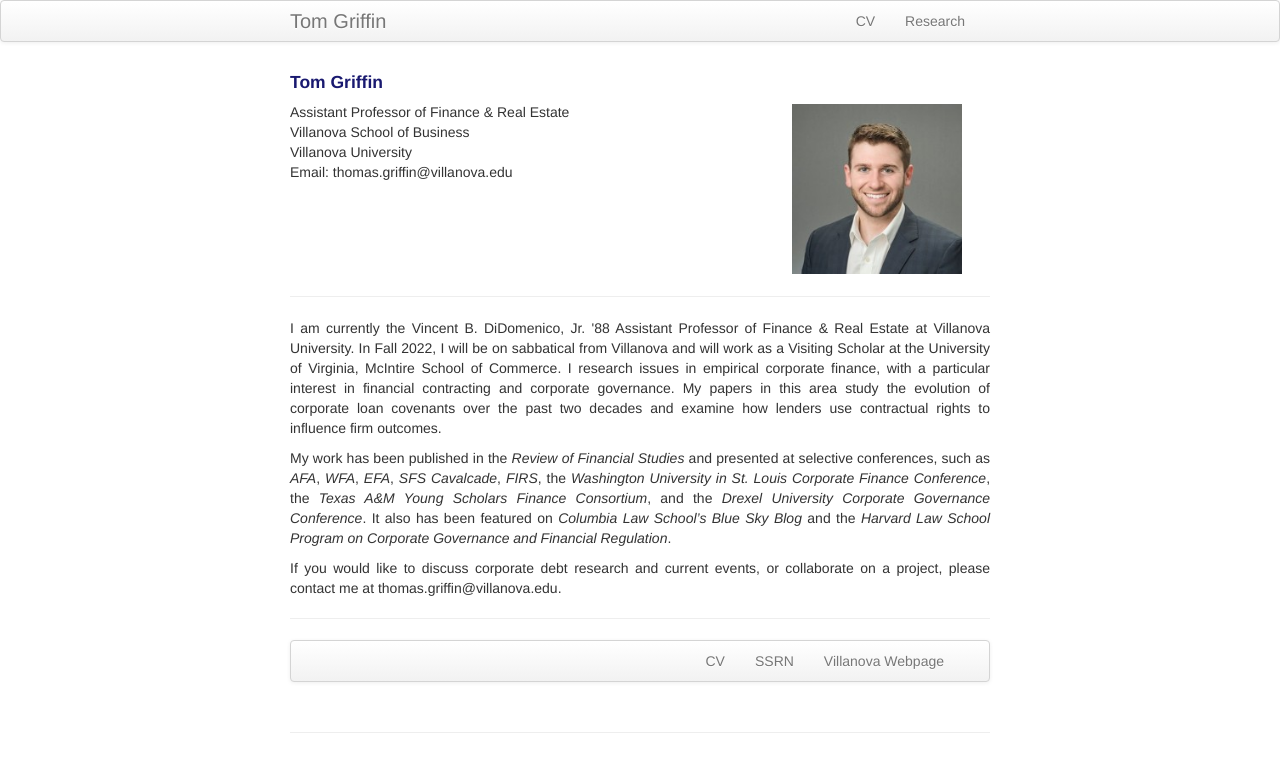
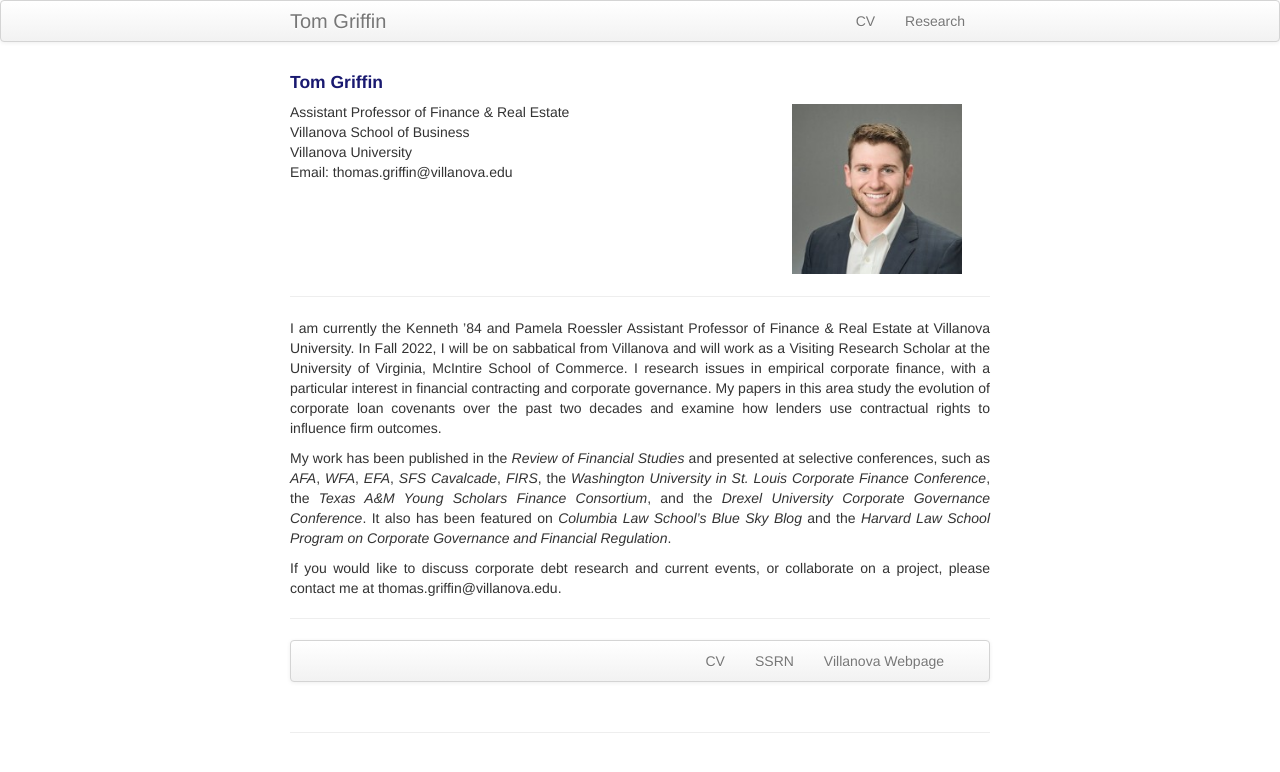
Before and after one commit to ThomasPGriffin/thomaspgriffin.github.io, a Jekyll site: the page built from index.md, in a window 1280 px wide. Shown: the top 772 px of the page. Built offline with Jekyll 4.4.1, drawn with Linux system fonts in a browser that asks for light colours.

Commit message:
Update index.md

```diff
--- a/index.md
+++ b/index.md
@@ -27,7 +27,7 @@ keywords: Tom, Thomas, Griffin, Finance, PhD, Drexel, Villanova, Professor
 ---
 <div align="justify">
 
-<p>I am currently the Vincent B. DiDomenico, Jr. '88 Assistant Professor of Finance & Real Estate at Villanova University. In Fall 2022, I will be on sabbatical from Villanova and will work as a Visiting Scholar at the University of Virginia, McIntire School of Commerce. I research issues in empirical corporate finance, with a particular interest in financial contracting and corporate governance. My papers in this area study the evolution of corporate loan covenants over the past two decades and examine how lenders use contractual rights to influence firm outcomes. </p>
+<p>I am currently the Kenneth ’84 and Pamela Roessler Assistant Professor of Finance & Real Estate at Villanova University. In Fall 2022, I will be on sabbatical from Villanova and will work as a Visiting Research Scholar at the University of Virginia, McIntire School of Commerce. I research issues in empirical corporate finance, with a particular interest in financial contracting and corporate governance. My papers in this area study the evolution of corporate loan covenants over the past two decades and examine how lenders use contractual rights to influence firm outcomes. </p>
 
 <p>My work has been published in the <i>Review of Financial Studies</i> and presented at selective conferences, such as <i>AFA</i>, <i>WFA</i>, <i>EFA</i>, <i>SFS Cavalcade</i>, <i>FIRS</i>, the <i>Washington University in St. Louis Corporate Finance Conference</i>, the <i>Texas A&M Young Scholars Finance Consortium</i>, and the <i>Drexel University Corporate Governance Conference</i>. It also has been featured on <i>Columbia Law School’s Blue Sky Blog</i> and the <i>Harvard Law School Program on Corporate Governance and Financial Regulation</i>.</p>
 
```
